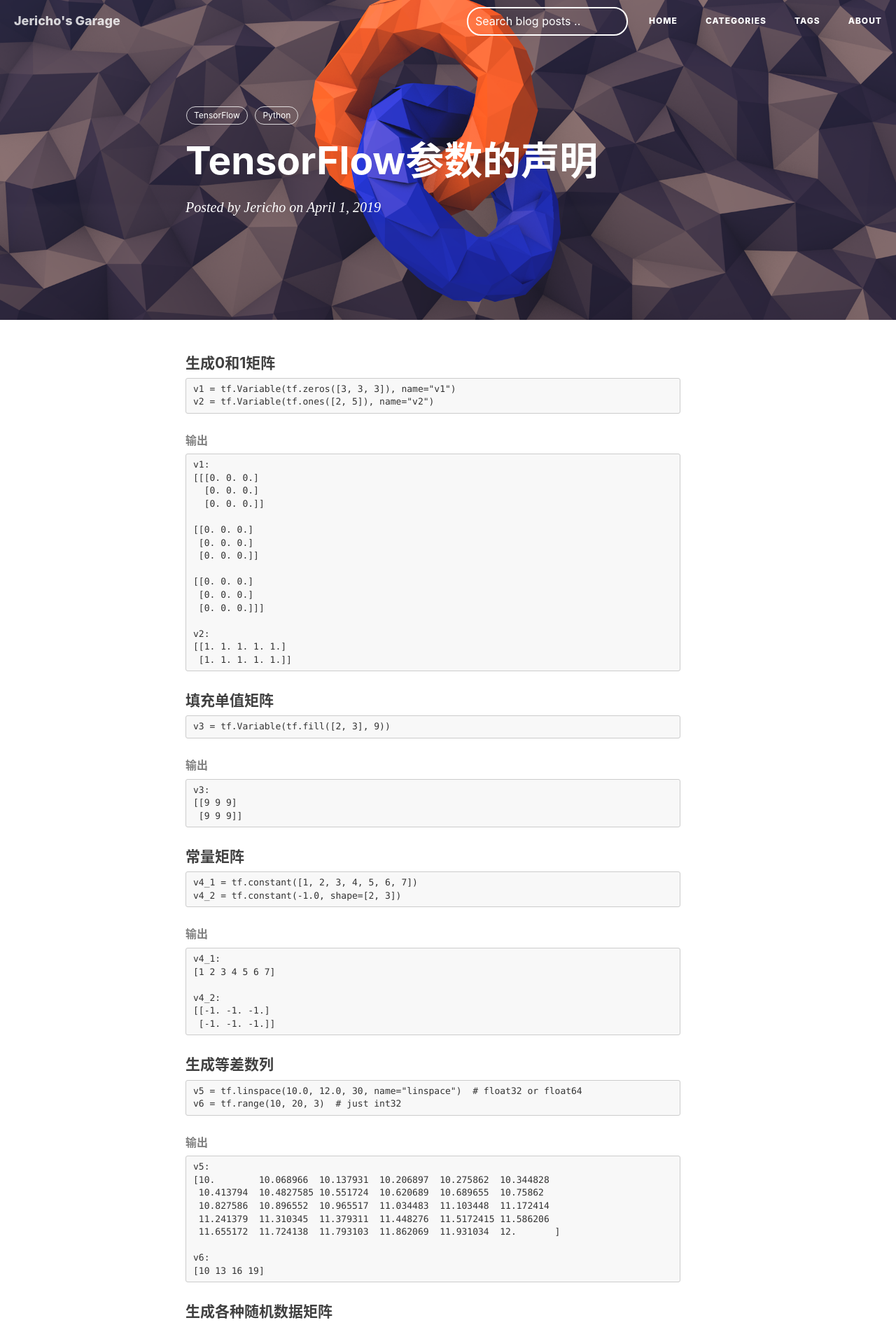
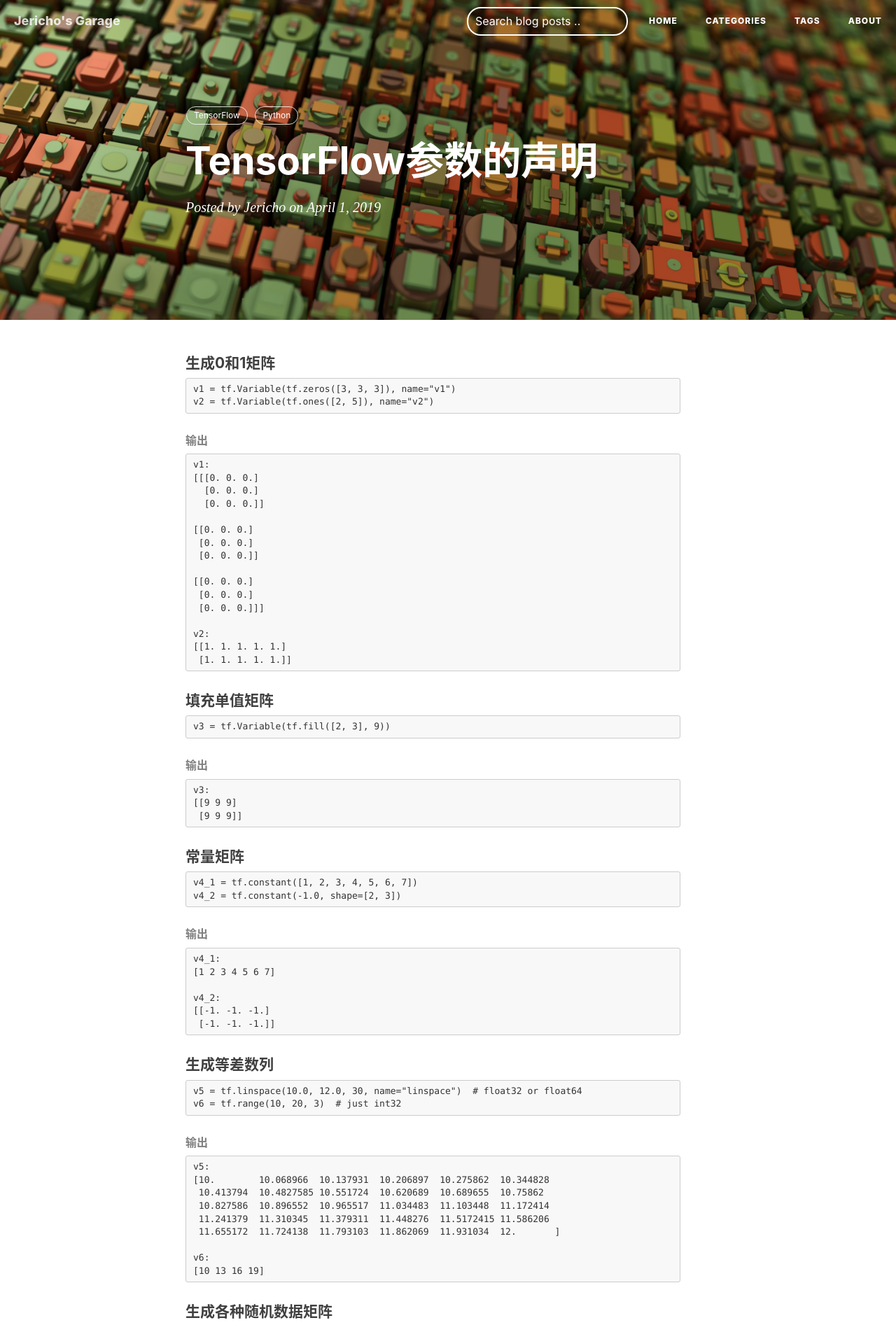
Before and after one commit to JerichoX/jerichox.github.io, a Jekyll site: the page built from _posts/2019-04-01-TensorFlow参数的声明.md, in a window 1280 px wide. Shown: the top 1893 px of the page at 70% size. Built offline with Jekyll 4.4.1, drawn with Linux system fonts in a browser that asks for light colours; nearby versions of some CDN libraries; comment, search, counter and statistics services are not loaded.

```diff
--- a/_posts/2019-04-01-TensorFlow参数的声明.md
+++ b/_posts/2019-04-01-TensorFlow参数的声明.md
@@ -3,7 +3,7 @@ layout:     post
 title:      TensorFlow参数的声明
 date:       2019-04-01
 author:     Jericho
-header-img: img/article-pic/234517.jpg
+header-img: img/article-pic/123125.jpg
 catalog: false
 categories: Technology
 tags:
```
Also changed, not shown: img/article-pic/123125.jpg (added).
